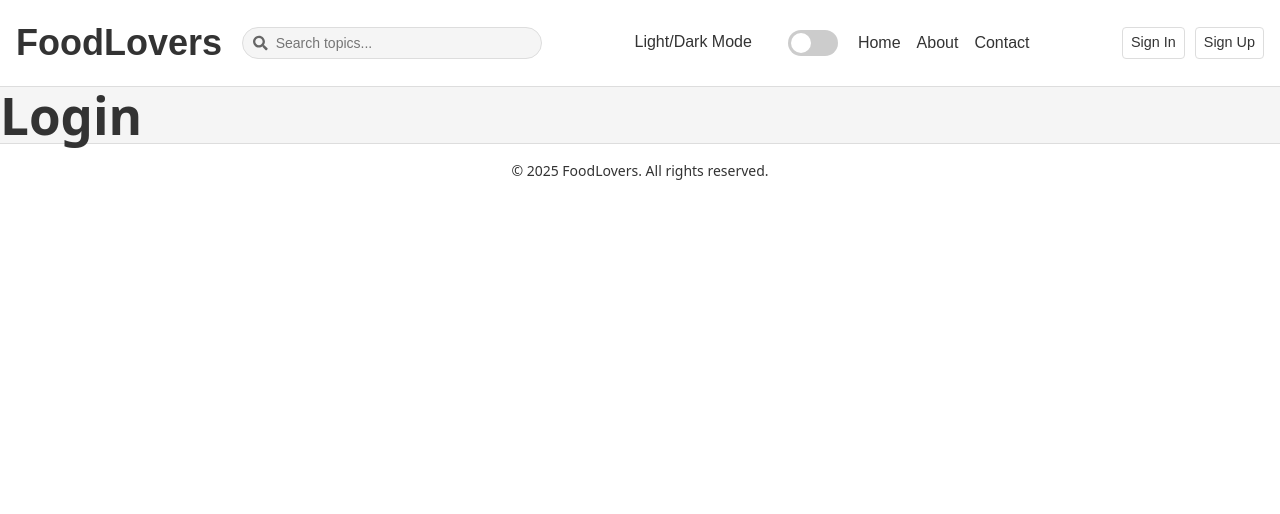
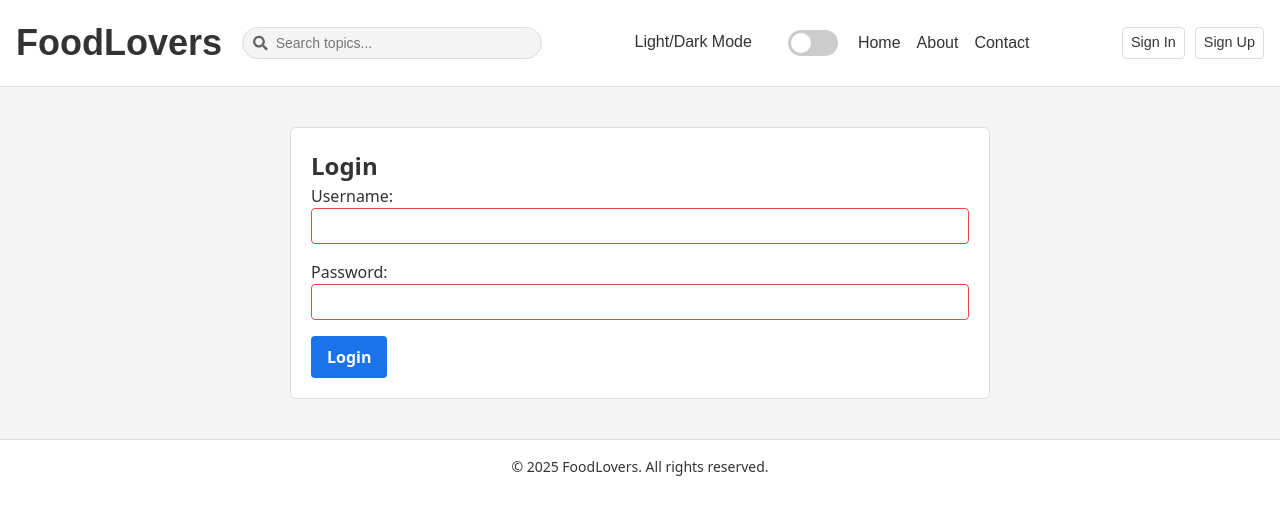
Before and after one commit to Atlaseer/FullstackProject, a React (Vite) app in the folder client/: page /login in a window 1280 px wide. Shown: the top 514 px of the page. Built offline with nearby package versions, Linux system fonts and the light colour scheme; no server answers.

Commit message:
Update LoginPage.jsx
Working login page

```diff
--- a/client/src/Pages/LoginPage.jsx
+++ b/client/src/Pages/LoginPage.jsx
@@ -1,13 +1,57 @@
 import React, { useState } from 'react';
 import { useNavigate } from 'react-router-dom';
 import { useAuth } from '../contexts/AuthContext';
+import '../styles/Main.css'; // or create Login.css if preferred
 
 const LoginPage = () => {
+  const { login } = useAuth();
+  const navigate = useNavigate();
+
+  const [username, setUsername] = useState('');
+  const [password, setPassword] = useState('');
+  const [error, setError] = useState('');
+
+  const handleLogin = async (e) => {
+    e.preventDefault();
+    setError('');
+
+    try {
+      await login(username, password);
+      navigate('/');
+    } catch (err) {
+      setError(err.message || 'Login failed');
+    }
+  };
 
   return (
-    <>
-    <h1>Login</h1>
-    </>
+    <div className="create-post-page">
+      <h2>Login</h2>
+      <form className="create-post-form" onSubmit={handleLogin}>
+        {error && <p className="txt-error">{error}</p>}
+
+        <label>
+          Username:
+          <input
+            type="text"
+            value={username}
+            required
+            onChange={(e) => setUsername(e.target.value)}
+          />
+        </label>
+
+        <label>
+          Password:
+          <input
+            type="password"
+            value={password}
+            required
+            onChange={(e) => setPassword(e.target.value)}
+          />
+        </label>
+
+        <button type="submit">Login</button>
+      </form>
+    </div>
   );
 };
 
```
